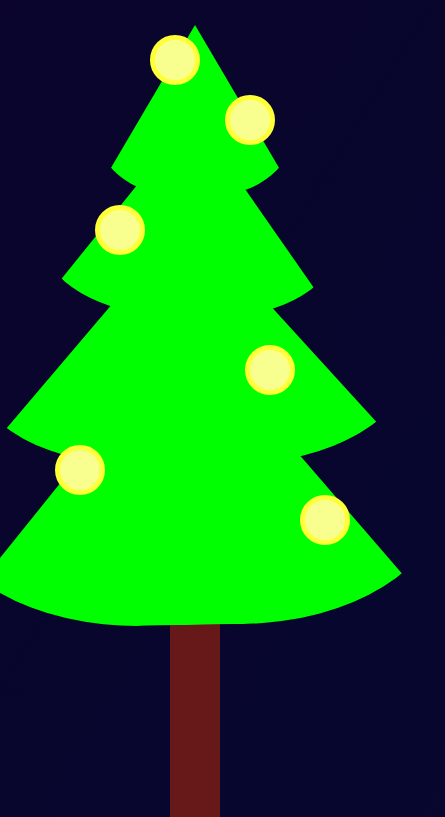
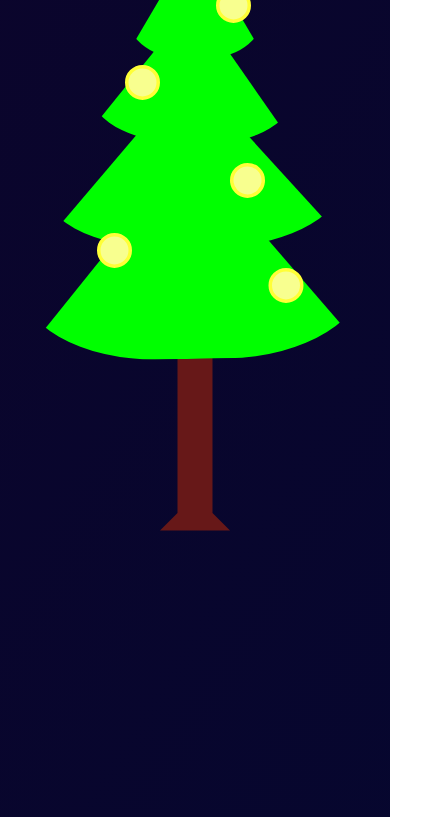
Before and after one commit to vinitkesh/Merry-Christmas-NITC, a plain HTML site: page index.html in a window 390 px wide. Shown: the part 326-1143 px from the top of the page, 445 px wide, since content can reach past the window. Drawn offline with Linux system fonts and the light colour scheme.

Commit message:
Update style.css

```diff
--- a/style.css
+++ b/style.css
@@ -165,4 +165,8 @@ h1{
 }
 
 @media(max-width: 500px){
+    body{
+        scale: 0.7;
+        transform: translateY(-20%);
+    }
 }
```
